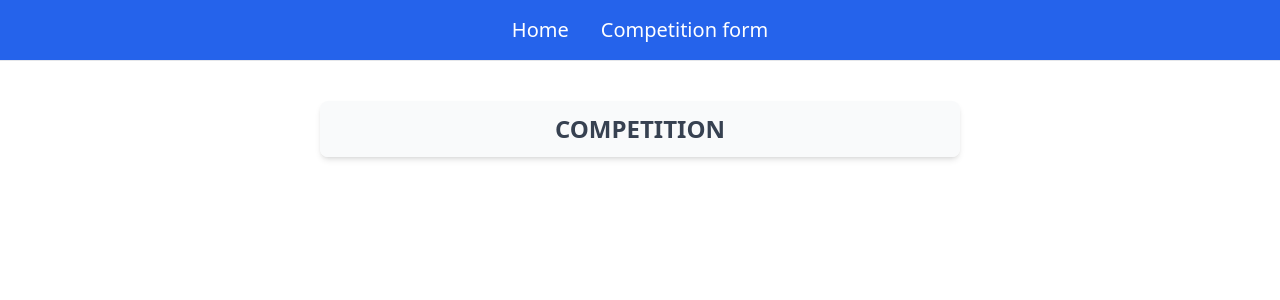
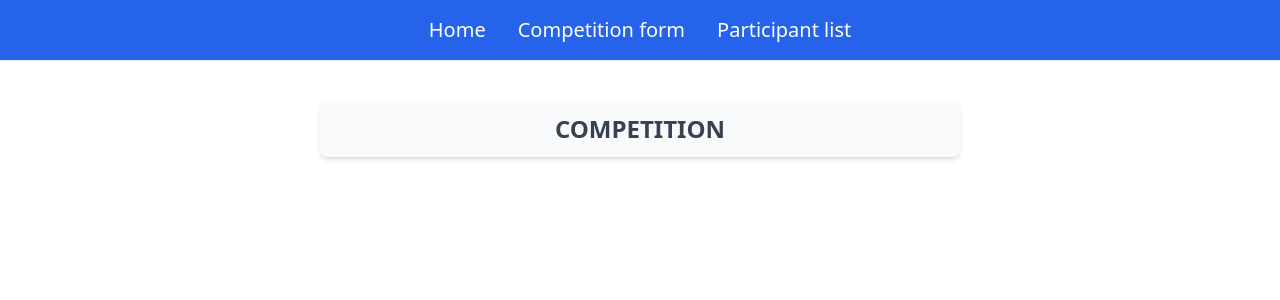
Before and after one commit to llOriginaljuonll/rosha_application, a Django app: page / in a window 1280 px wide. Shown: the top 300 px of the page. Run offline with Django 5.2, Linux system fonts and the light colour scheme; data that the repository does not hold is empty; some libraries are stand-ins or nearby versions.

Commit message:
create participantlistview func. / update url / path on navbar

```diff
--- a/apps/participant/urls.py
+++ b/apps/participant/urls.py
@@ -4,5 +4,6 @@ from apps.participant import views
 app_name = 'participant'
 
 urlpatterns = [
-    path('participant_form/<pk>', views.ParticipantFormView.as_view(), name='form')
+    path('participant_form/<pk>', views.ParticipantFormView.as_view(), name='form'),
+    path('participant_list/', views.ParticipantListView.as_view(), name='list'),
 ]
--- a/templates/components/navbar.html
+++ b/templates/components/navbar.html
@@ -7,6 +7,9 @@
             <li>
                 <a href="{% url "competition:form" %}" class="block py-2 px-3  rounded hover:bg-gray-100 md:hover:bg-transparent md:p-0 md:dark:hover:text-blue-500 dark:text-white dark:hover:bg-gray-700 dark:hover:text-white md:dark:hover:bg-transparent dark:border-gray-700">Competition form</a>
             </li>
+            <li>
+                <a href="{% url "participant:list" %}" class="block py-2 px-3  rounded hover:bg-gray-100 md:hover:bg-transparent md:p-0 md:dark:hover:text-blue-500 dark:text-white dark:hover:bg-gray-700 dark:hover:text-white md:dark:hover:bg-transparent dark:border-gray-700">Participant list</a>
+            </li>
         </ul>
     </div>
 </nav>
```
Also changed, not shown: apps/participant/views.py (+10 -1 lines).
